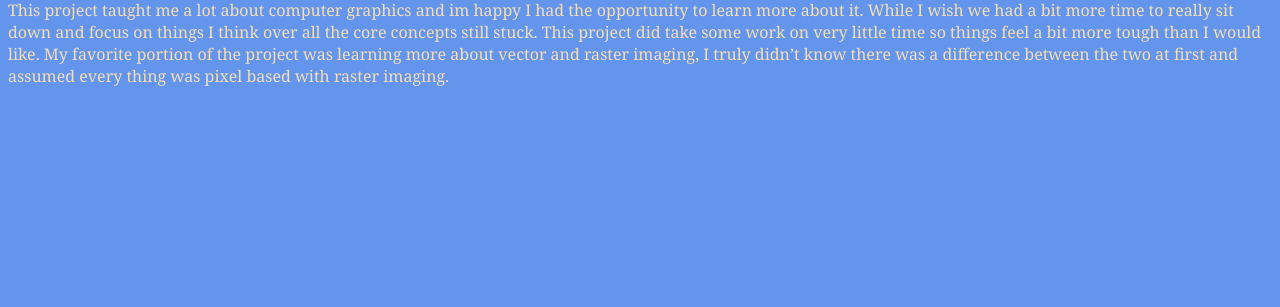
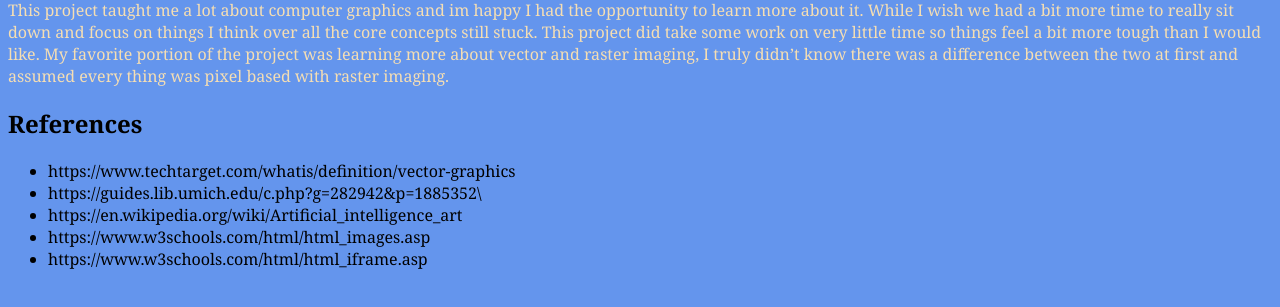
Before and after one commit to Darthm0ul2/Darthm0ul2.github.io, a plain HTML site: page web110/FinalProjext.html in a window 1280 px wide. Shown: the part 345-652 px from the top of the page. Drawn offline with Linux system fonts and the light colour scheme.

Commit message:
References added

```diff
--- a/web110/FinalProjext.html
+++ b/web110/FinalProjext.html
@@ -8,5 +8,13 @@
   <body>
    <iframe width="560" height="315" src="https://www.youtube.com/embed/QXxBa0N4ClA?si=0CM5fSihXG1nk_z1" title="YouTube video player" frameborder="0" allow="accelerometer; autoplay; clipboard-write; encrypted-media; gyroscope; picture-in-picture; web-share" referrerpolicy="strict-origin-when-cross-origin" allowfullscreen></iframe>
 <p>This project taught me a lot about computer graphics and im happy I had the opportunity to learn more about it. While I wish we had a bit more time to really sit down and focus on things I think over all the core concepts still stuck. This project did take some work on very little time so things feel a bit more tough than I would like. My favorite portion of the project was learning more about vector and raster imaging, I truly didn’t know there was a difference between the two at first and assumed every thing was pixel based with raster imaging.</p>
+<h2>References</h2>
+<ul>
+  <li>https://www.techtarget.com/whatis/definition/vector-graphics</li>
+  <li>https://guides.lib.umich.edu/c.php?g=282942&p=1885352\</li>
+  <li>https://en.wikipedia.org/wiki/Artificial_intelligence_art  </li>
+  <li>https://www.w3schools.com/html/html_images.asp  </li>
+  <li>https://www.w3schools.com/html/html_iframe.asp  </li>
+</ul>
 </body>
 </html>
```
